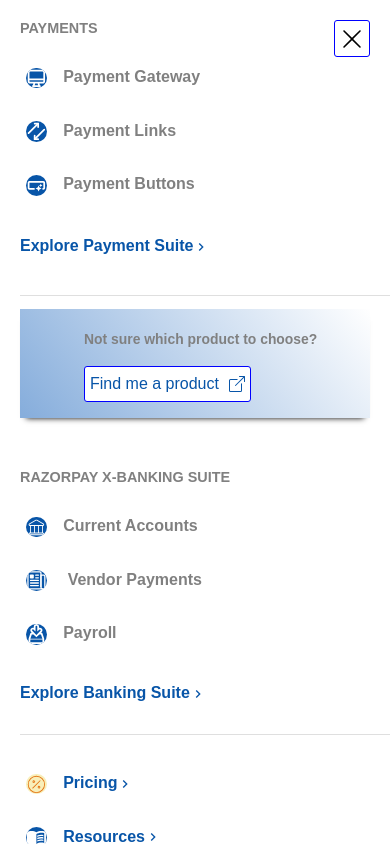
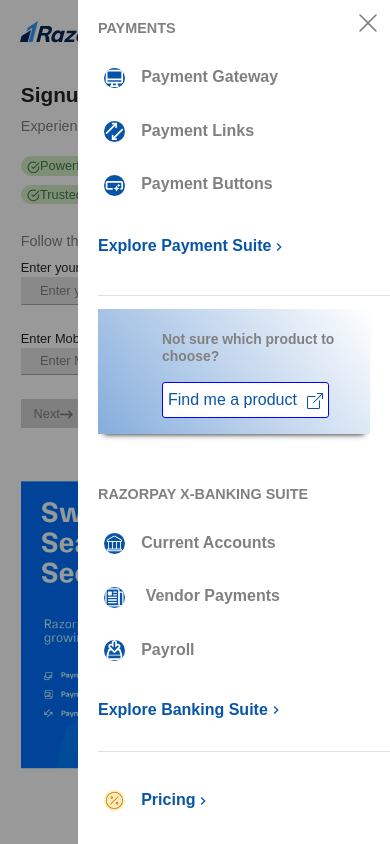
Before and after one commit to Sankalp70/responsive-razorpay, a React (Create React App) app: page / in a window 390 px wide. Both pictures are taken after a click on the button 361 px from the left and 33 px from the top of the page. Shown: the top 844 px of the page. Built offline with nearby package versions, Linux system fonts and the light colour scheme.

Commit message:
update hamburger, animation

```diff
--- a/src/PopupMenu/PopupMenu.jsx
+++ b/src/PopupMenu/PopupMenu.jsx
@@ -25,14 +25,15 @@
         <GiHamburgerMenu className={menu.click}/>
       </button>
       {isOpen && (
-        <div className={menu.popupMenu}>
+        <div key={isOpen} className={menu.popupMenu} style={{ display: isOpen ? 'flex' : 'none' }}>
+
           <div className={menu.popupMenuContent}>
-            <button
+            <span
               className={menu.closeButton}
               onClick={() => setIsOpen(false)}
             >
-              <RxCross1 size={24} style={{ color: "black" }} />
-            </button>
+              <RxCross1 size={24}/>
+            </span>
             <h2>PAYMENTS</h2>
             <ul>
               <li>
--- a/src/PopupMenu/Popupmenu.module.css
+++ b/src/PopupMenu/Popupmenu.module.css
@@ -17,6 +17,7 @@
   justify-content: center;
   align-items: center;
   z-index: 1000;
+  display: none;
 }
 
 .popupMenuContent {
@@ -100,8 +101,8 @@
 }
 .loginButton {
   width: 100%;
-  background-color: #0855a8;
-  color: white;
+  background-color: #0855a8 !important;
+  color: white !important;
   font-size: 1rem;
   padding-top: 0.4rem;
   padding-bottom: 0.4rem;
@@ -128,17 +129,37 @@
   width: 100vw;
   margin-right: 4rem;
 }
-.closeButton button {
-  border: none !important;
+.closeButton span{
+  padding-left: 2rem;
+  color: gray ;
 }
+@keyframes slideLeft {
+  from {
+    transform: translateX(100%); /* Start from the right, outside of the view */
+  }
+  to {
+    transform: translateX(0); /* End at the normal position */
+  }
+}
+
+
+
+
 @media (max-width: 768px) {
   .popupMenuContent {
-    width: 100%;
+    width: 80%;
     height: 100%;
-    border-radius: 0; /* Make popup full screen on smaller devices */
+    border-radius: 0; /* Removes any border rounding on smaller devices */
+    margin-left: auto; /* Push content to the right */
+    margin-right: 0;
+    animation: slideLeft 0.57s forwards; /* Align to the right */
   }
 
   .hamburger {
     display: block; /* Ensure hamburger is always visible on mobile */
   }
+
+  .popupMenu {
+    background-color: rgba(0, 0, 0, 0.4); /* Light black background for better visibility */
+  }
 }
```
Also changed, not shown: src/PopupMenu/Click.js (+2 -6 lines).
